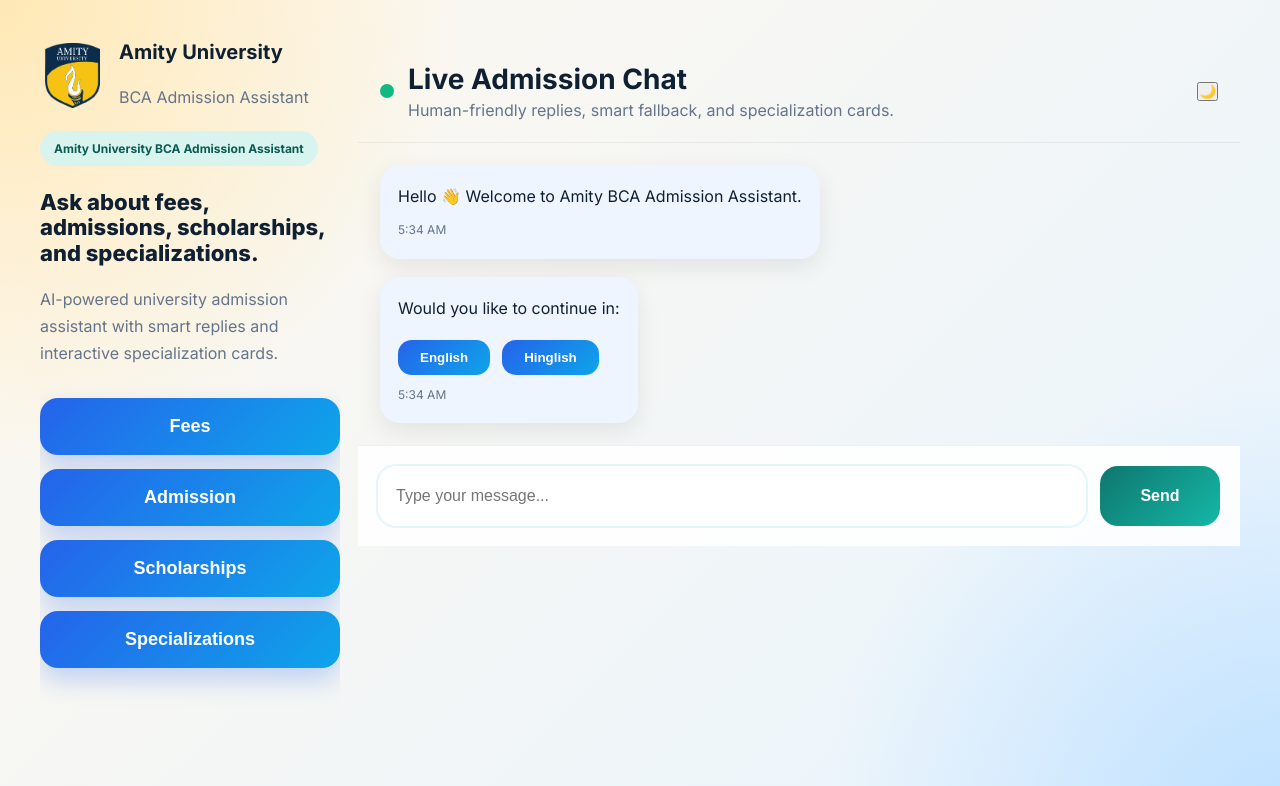
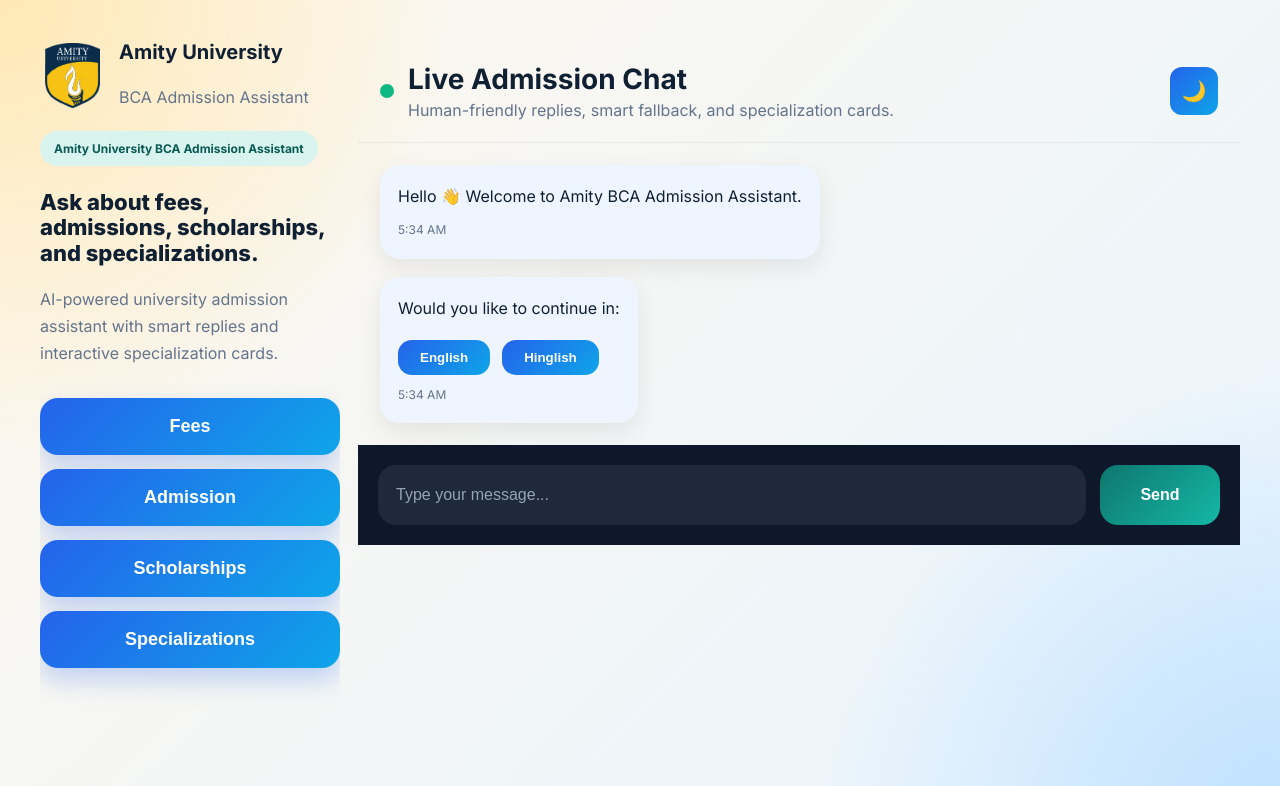
Before and after one commit to Bushra2711/amity-chatbot, a Flask app: page / in a window 1280 px wide. Shown: the top 786 px of the page. Run offline with Flask 3, Linux system fonts and the light colour scheme.

Commit message:
Refactor styles for dark mode and input elements
Updated styles for various elements including message input and dark mode toggle.

```diff
--- a/static/style.css
+++ b/static/style.css
@@ -381,9 +381,9 @@
 
     padding:20px;
 
-    border-top:1px solid rgba(0,0,0,0.06);
+    border-top:none;
 
-    background:rgba(255,255,255,0.9);
+    background:#0f172a;
 }
 
 #messageInput{
@@ -401,9 +401,15 @@
 
     outline:none;
 
-    background:white;
+    background:#1e293b;
 
-    box-shadow:0 0 0 2px rgba(14,165,233,0.1);
+    color:white;
+
+    box-shadow:none;
+}
+
+#messageInput::placeholder{
+    color:#94a3b8;
 }
 
 #sendButton{
@@ -781,3 +787,16 @@
         width:100%;
     }
 }
+.dark-mode-toggle{
+    border:none;
+    background:linear-gradient(135deg,#2563eb,#0ea5e9);
+    color:white;
+    width:48px;
+    height:48px;
+    border-radius:12px;
+    cursor:pointer;
+    font-size:20px;
+    display:flex;
+    align-items:center;
+    justify-content:center;
+}
```
